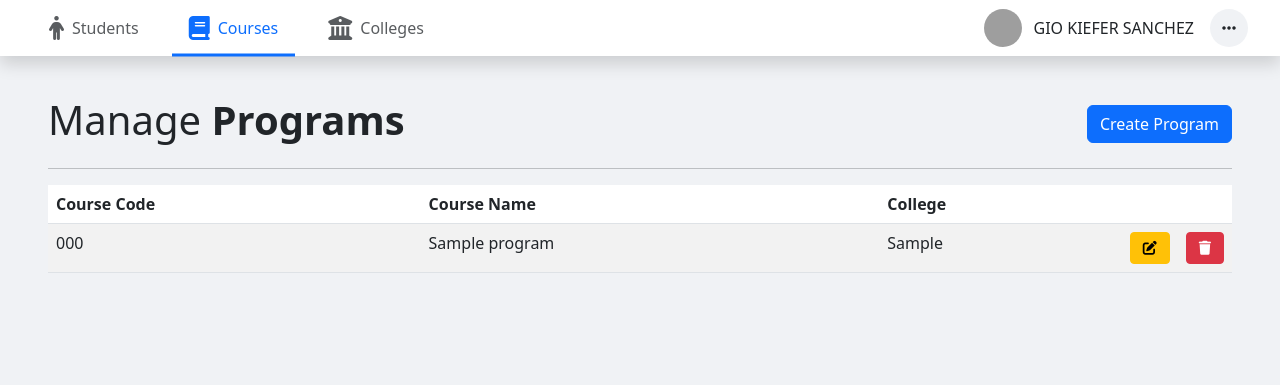
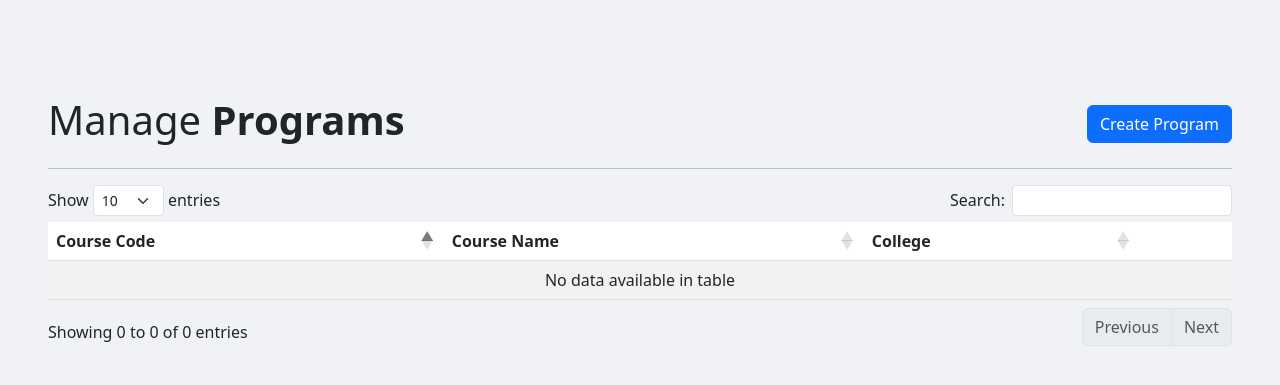
Before and after one commit to giosanchez0208/ssis, a Flask app: page /programs in a window 1280 px wide. Shown: the top 385 px of the page. Run offline with Flask 3, Linux system fonts and the light colour scheme; tables that the repository leaves empty hold one stand-in row (values such as "Sample post"); parts of the project's set-up code (start-up, migrations or seed data) failed here and were passed over; some libraries are stand-ins or nearby versions; grey boxes are pictures that could not be loaded.

Commit message:
Programs Template Done

```diff
--- a/app.py
+++ b/app.py
@@ -131,98 +131,9 @@ def check_id():
 
 # programs
 
-@app.route('/programs', methods=['GET', 'POST'])
+@app.route('/programs')
 def programs():
-    if request.method == 'POST':
-        try:
-            course_code = request.form['courseCode']
-            course_name = request.form['courseName']
-            college = request.form['college']
-
-            if not course_code or not course_name or not college:
-                return render_template('programs.html',
-                                       programs=ProgramModel.query.all(),
-                                       colleges=CollegeModel.query.all(),
-                                       error_message="Please fill out all required fields.")
-
-            new_program = ProgramModel(
-                course_code=course_code,
-                course_name=course_name,
-                college=college
-            )
-
-            db.session.add(new_program)
-            try:
-                db.session.commit()
-            except IntegrityError:
-                db.session.rollback()
-                return render_template('programs.html',
-                                       programs=ProgramModel.query.all(),
-                                       colleges=CollegeModel.query.all(),
-                                       error_message="Course Code already exists.")
-
-            return redirect('/programs')
-
-        except Exception as e:
-            db.session.rollback()
-            return render_template('programs.html',
-                                   programs=ProgramModel.query.all(),
-                                   colleges=CollegeModel.query.all(),
-                                   error_message=f"An error occurred: {str(e)}")
-
-    all_programs = ProgramModel.query.all()
-    all_colleges = CollegeModel.query.all()
-    return render_template('programs.html', programs=all_programs, colleges=all_colleges)
-
-@app.route('/edit_program/<string:course_code>', methods=['GET', 'POST'])
-def edit_program(course_code):
-    program = ProgramModel.query.get_or_404(course_code)
-    if request.method == 'POST':
-        try:
-            if 'courseCode' in request.form and request.form['courseCode'] != course_code:
-                # If course code is changed, create a new program and delete the old one
-                new_program = ProgramModel(
-                    course_code=request.form['courseCode'],
-                    course_name=request.form['courseName'],
-                    college=request.form['college']
-                )
-                db.session.add(new_program)
-                db.session.delete(program)
-            else:
-                program.course_name = request.form['courseName']
-                if 'college' in request.form:
-                    program.college = request.form['college']
-
-            db.session.commit()
-            return jsonify({"success": True, "message": "Program updated successfully"})
-        except IntegrityError:
-            db.session.rollback()
-            return jsonify({"success": False, "message": "Course Code already exists"})
-        except Exception as e:
-            db.session.rollback()
-            return jsonify({"success": False, "message": f"There was an issue updating the program: {str(e)}"})
-    elif request.method == 'GET':
-        return jsonify({
-            'course_code': program.course_code,
-            'course_name': program.course_name,
-            'college': program.college
-        })
-
-@app.route('/delete_program/<string:course_code>')
-def delete_program(course_code):
-    program_to_delete = ProgramModel.query.get_or_404(course_code)
-    try:
-        db.session.delete(program_to_delete)
-        db.session.commit()
-        return redirect('/programs')
-    except:
-        return "There was a problem deleting that program."
-
-@app.route('/check_course_code', methods=['POST'])
-def check_course_code():
-    course_code = request.json['course_code']
-    exists = ProgramModel.query.filter_by(course_code=course_code).first() is not None
-    return jsonify({'exists': exists})
+    return render_template('programs.html')
 
 if __name__ == '__main__':
     app.run(debug=True)
--- a/app/templates/programs.html
+++ b/app/templates/programs.html
@@ -13,7 +13,7 @@
     <link href="https://cdn.jsdelivr.net/npm/bootstrap@5.3.0-alpha1/dist/css/bootstrap.min.css" rel="stylesheet">
     <link href="https://cdnjs.cloudflare.com/ajax/libs/twitter-bootstrap/5.3.0/css/bootstrap.min.css" rel="stylesheet">
     <link href="https://cdn.datatables.net/2.1.8/css/dataTables.bootstrap5.css" rel="stylesheet">
-    <title>Homepage</title>
+    <title>Manage Programs</title>
 </head>
 
 <body class="bg-gray">
@@ -25,8 +25,7 @@
                 <h1>Manage <b>Programs</b></h1>
             </div>
             <div class="col-auto">
-                <button class="btn btn-primary" data-bs-toggle="modal" data-bs-target="#createModal">Create
-                    Program</button>
+                <button class="btn btn-primary" data-bs-toggle="modal" data-bs-target="#createModal">Create Program</button>
             </div>
         </div>
         <hr />
@@ -64,8 +63,7 @@
         </table>
     </div>
 
-
-    <!-- Create Program Modal -->
+    <!-- ========== Create Program Modal ========== -->
     <div class="modal fade" id="createModal" data-bs-backdrop="static" data-bs-keyboard="false" tabindex="-1"
         aria-labelledby="staticBackdropLabel" aria-hidden="true">
         <div class="modal-dialog modal-dialog-centered">
@@ -76,16 +74,19 @@
                 </div>
                 <div class="modal-body">
                     <form action="/programs" method="POST">
+                        <!-- Course Code -->
                         <div class="mb-3">
                             <label for="courseCode" class="form-label">Course Code</label>
                             <input type="text" name="courseCode" class="form-control" id="courseCode" required>
-                            <small id="courseCodeError" class="text-danger" style="display: none;">Course Code already
-                                exists.</small>
                         </div>
+
+                        <!-- Course Name -->
                         <div class="mb-3">
                             <label for="courseName" class="form-label">Course Name</label>
                             <input type="text" name="courseName" class="form-control" id="courseName" required>
                         </div>
+
+                        <!-- College Dropdown -->
                         <div class="mb-3">
                             <label for="college" class="form-label">College</label>
                             <select name="college" class="form-select" id="college" required>
@@ -95,9 +96,11 @@
                                 {% endfor %}
                             </select>
                         </div>
+
                         <hr />
+                        <!-- Submit Button -->
                         <div class="mb-3 text-end">
-                            <button type="submit" class="btn btn-primary" id="submitBtn" disabled>Submit</button>
+                            <button type="submit" class="btn btn-primary">Submit</button>
                         </div>
                     </form>
                 </div>
@@ -105,9 +108,29 @@
         </div>
     </div>
 
+    <!-- ========== Delete Confirmation Modal ========== -->
+    <div class="modal fade" id="deleteModal" tabindex="-1" aria-labelledby="deleteModalLabel" aria-hidden="true">
+        <div class="modal-dialog modal-dialog-centered">
+            <div class="modal-content">
+                <div class="modal-header">
+                    <h5 class="modal-title" id="deleteModalLabel">Confirm Deletion</h5>
+                    <button type="button" class="btn-close" data-bs-dismiss="modal" aria-label="Close"></button>
+                </div>
+                <div class="modal-body">
+                    Are you sure you want to <u>delete</u> the program <br><b><span id="programName"></span> (<span
+                            id="programId"></span>)</b>?
+                </div>
+                <div class="modal-footer">
+                    <button type="button" class="btn btn-secondary" data-bs-dismiss="modal">Cancel</button>
+                    <button type="button" class="btn btn-danger" id="confirmDeleteBtn">Delete</button>
+                </div>
+            </div>
+        </div>
+    </div>
+
     <!-- Edit Program Modal -->
     <div class="modal fade" id="editModal" data-bs-backdrop="static" data-bs-keyboard="false" tabindex="-1"
-        aria-labelledby="staticBackdropLabel" aria-hidden="true">
+        aria-labelledby="editModalLabel" aria-hidden="true">
         <div class="modal-dialog modal-dialog-centered">
             <div class="modal-content">
                 <div class="modal-header">
@@ -116,35 +139,31 @@
                 </div>
                 <div class="modal-body">
                     <form id="editForm">
+                        <!-- Course Code (read-only) -->
                         <div class="mb-3">
                             <label for="editCourseCode" class="form-label">Course Code</label>
-                            <input type="text" name="courseCode" class="form-control" id="editCourseCode" readonly>
-                            <div class="form-check mt-2">
-                                <input class="form-check-input" type="checkbox" id="enableEditCourseCode">
-                                <label class="form-check-label" for="enableEditCourseCode">
-                                    Enable editing Course Code
-                                </label>
-                            </div>
+                            <input type="text" name="courseCode" class="form-control" id="editCourseCode" readonly disabled>
                         </div>
+
+                        <!-- Course Name -->
                         <div class="mb-3">
                             <label for="editCourseName" class="form-label">Course Name</label>
                             <input type="text" name="courseName" class="form-control" id="editCourseName" required>
                         </div>
+
+                        <!-- College Dropdown -->
                         <div class="mb-3">
                             <label for="editCollege" class="form-label">College</label>
-                            <select name="college" class="form-select" id="editCollege" disabled>
+                            <select name="college" class="form-select" id="editCollege" required>
+                                <option value="">Select College</option>
                                 {% for college in colleges %}
                                 <option value="{{ college.college_code }}">{{ college.college_name }}</option>
                                 {% endfor %}
                             </select>
-                            <div class="form-check mt-2">
-                                <input class="form-check-input" type="checkbox" id="enableEditCollege">
-                                <label class="form-check-label" for="enableEditCollege">
-                                    Enable editing College
-                                </label>
-                            </div>
                         </div>
+
                         <hr />
+                        <!-- Submit Button -->
                         <div class="mb-3 text-end">
                             <button type="submit" class="btn btn-primary" id="editSubmitBtn">Update</button>
                         </div>
@@ -154,81 +173,11 @@
         </div>
     </div>
 
-    <!-- Delete Confirmation Modal -->
-    <div class="modal fade" id="deleteModal" tabindex="-1" aria-labelledby="deleteModalLabel" aria-hidden="true">
-        <div class="modal-dialog modal-dialog-centered">
-            <div class="modal-content">
-                <div class="modal-header">
-                    <h5 class="modal-title" id="deleteModalLabel">Confirm Deletion</h5>
-                    <button type="button" class="btn-close" data-bs-dismiss="modal" aria-label="Close"></button>
-                </div>
-                <div class="modal-body">
-                    Are you sure you want to <u>delete</u> the program <br><b><span id="programName"></span> (<span
-                            id="programId"></span>)</b> ?
-                </div>
-                <div class="modal-footer">
-                    <button type="button" class="btn btn-secondary" data-bs-dismiss="modal">Cancel</button>
-                    <button type="button" class="btn btn-danger" id="confirmDeleteBtn">Delete</button>
-                </div>
-            </div>
-        </div>
-    </div>
-
-    <!-- ========== Appbar ========== -->
-    <div class="bg-white d-flex align-items-center fixed-top shadow px-4" style="min-height: 56px; z-index: 5;">
-        <!-- nav -->
-        <div class="col d-flex align-items-center">
-            <!-- student icon -->
-            <div class="mx-2 nav__btn">
-                <button class="btn d-flex align-items-center px-3">
-                    <i class="fa-solid fa-person text-muted fs-4"></i>
-                    <span class="ms-2 text-muted d-none d-lg-block">Students</span>
-                </button>
-            </div>
-            <!-- course icon -->
-            <div class="mx-2 nav__btn nav__btn-active">
-                <button class="btn d-flex align-items-center px-3">
-                    <i class="fa-solid fa-book text-muted fs-4"></i>
-                    <span class="ms-2 text-muted d-none d-lg-block">Courses</span>
-                </button>
-            </div>
-            <!-- college icon -->
-            <div class="mx-2 nav__btn">
-                <button class="btn d-flex align-items-center px-3">
-                    <i class="fa-solid fa-building-columns text-muted fs-4"></i>
-                    <span class="ms-2 text-muted d-none d-lg-block">Colleges</span>
-                </button>
-            </div>
-        </div>
-        <!-- menus -->
-        <div class="col d-flex align-items-center justify-content-end">
-            <!-- profile -->
-            <img src="#" alt="profile picture" class="rounded-circle me-1"
-                style="width:38px; height: 38px; object-fit: cover" />
-            <p class="m-0 py-2 px-2 d-none d-lg-block">GIO KIEFER SANCHEZ</p>
-        </div>
-        <!-- main menu -->
-        <div class="d-flex align-items-center justify-content-center p-1 mx-2 bg-gray rounded-circle"
-            style="width:38px; height:38px; object-fit: cover" id="mainMenu" data-bs-toggle="dropdown"
-            aria-expanded="false" type="button">
-            <i class="fa-solid fa-ellipsis"></i>
-        </div>
-        <!-- main menu dropdown -->
-        <ul class="dropdown-menu">
-            <li class="p-1 mx-2">
-                <h2>Menu</h2>
-            </li>
-            <li><a class="dropdown-item" href="#">Log out</a></li>
-        </ul>
-    </div>
-
     <script src="https://code.jquery.com/jquery-3.7.1.js"></script>
     <script src="https://cdnjs.cloudflare.com/ajax/libs/twitter-bootstrap/5.3.0/js/bootstrap.bundle.min.js"></script>
-    <script src="https://cdnjs.cloudflare.com/ajax/libs/jquery.inputmask/5.0.7/jquery.inputmask.min.js"></script>
     <script src="https://cdn.datatables.net/2.1.8/js/dataTables.js"></script>
     <script src="https://cdn.datatables.net/2.1.8/js/dataTables.bootstrap5.js"></script>
-    <script src="static/js/main.js"></script>
-    <script src="static/js/student.js"></script>
+    <script src="static/js/program.js"></script>
 
 </body>
 
```
